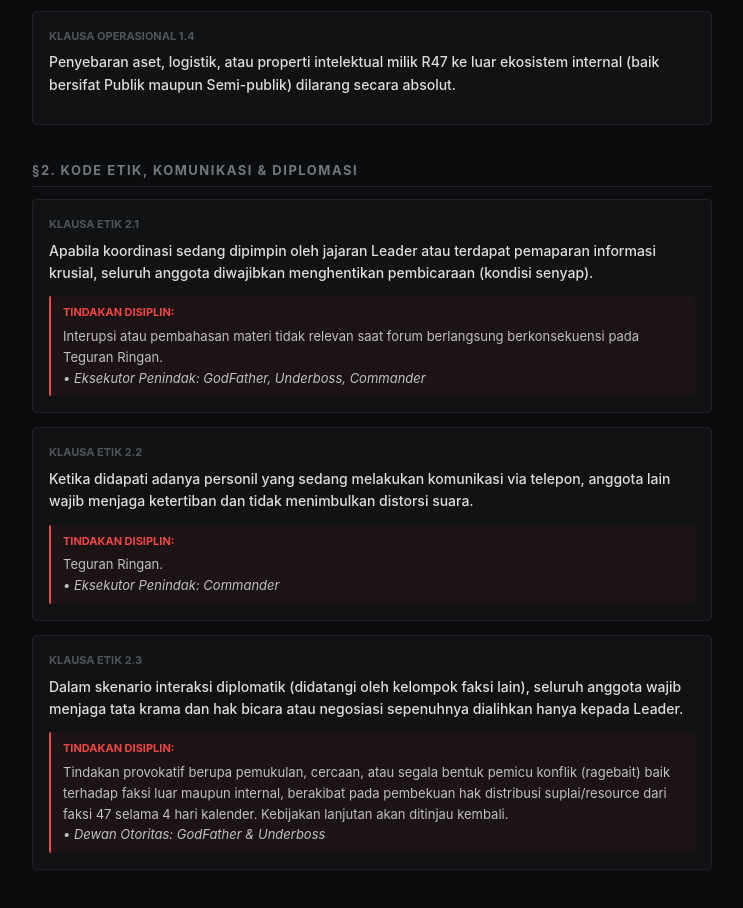
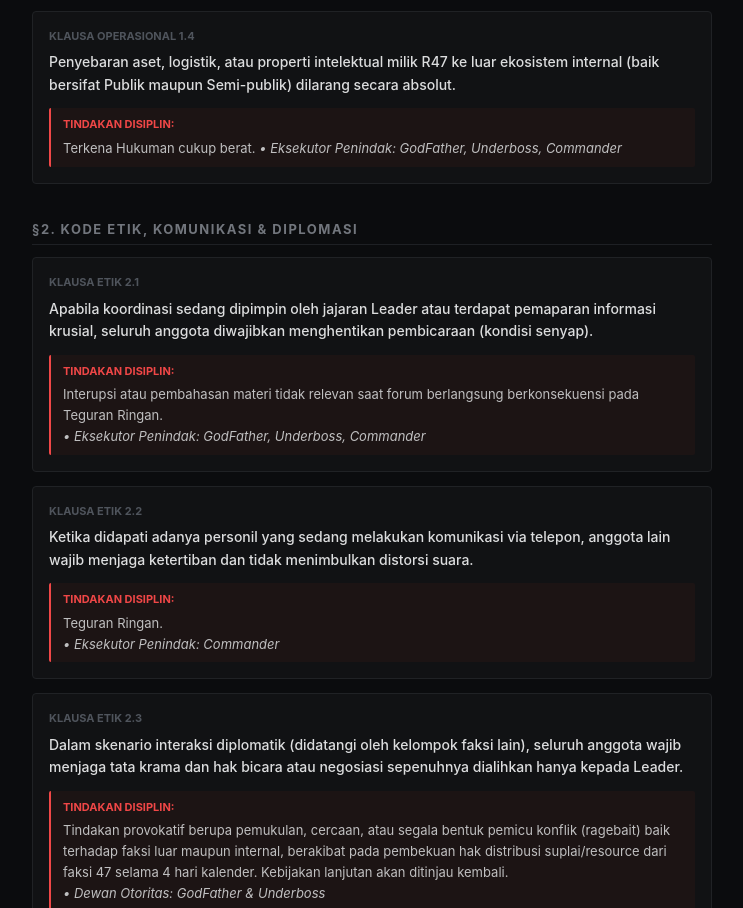
Before and after one commit to Fate705/Aturan-dan-sanksi-R47, a plain HTML site: page index.html in a window 1280 px wide. Shown: the part 959-1867 px from the top of the page, without its empty margins (268-1011 px from the left). Drawn offline with Linux system fonts and the light colour scheme.

Commit message:
Update index.html

```diff
--- a/index.html
+++ b/index.html
@@ -216,6 +216,10 @@
                 <div class="card">
                     <div class="card-meta">Klausa Operasional 1.4</div>
                     <div class="card-body">Penyebaran aset, logistik, atau properti intelektual milik R47 ke luar ekosistem internal (baik bersifat Publik maupun Semi-publik) dilarang secara absolut.</div>
+                    <div class="sanksi-section">
+                        <div class="sanksi-title">Tindakan Disiplin:</div>
+                        Terkena Hukuman cukup berat.
+                        <em>• Eksekutor Penindak: GodFather, Underboss, Commander</em>
                 </div>
             </div>
 
```
